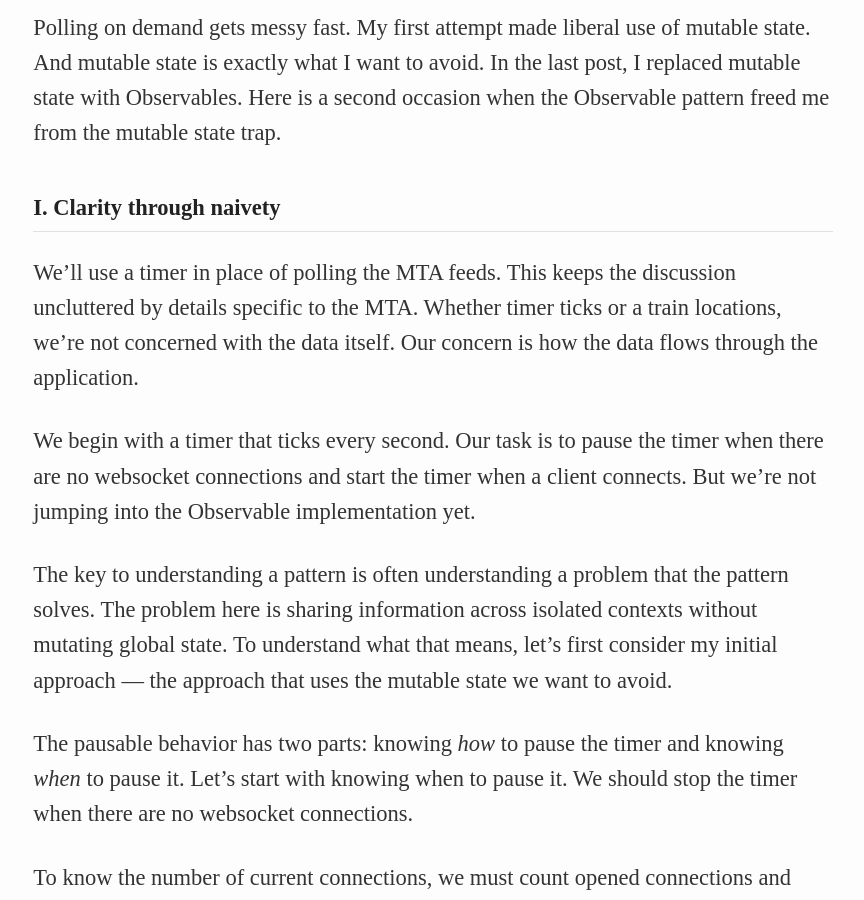
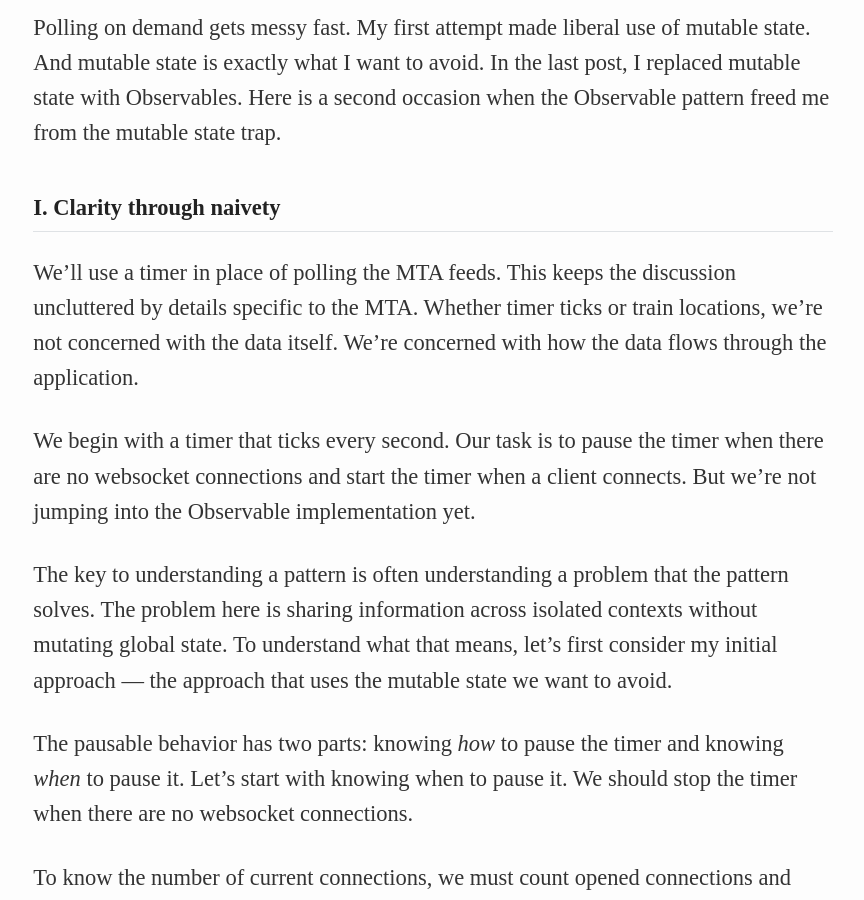
Before and after one commit to fromothers/www.maxhallinan.com, a Jekyll site: the page built from posts/_posts/2018-08-17-the-usefulness-of-abstracting-over-time.md, in a window 1280 px wide and 900 px high, scrolled down 493 px. Shown: the whole window, without its empty margins (207-1071 px from the left). Built offline with Jekyll 4.4.1, drawn with Linux system fonts in a browser that asks for light colours; some web fonts are replaced.

Commit message:
Fix typos

```diff
--- a/posts/_posts/2018-08-17-the-usefulness-of-abstracting-over-time.md
+++ b/posts/_posts/2018-08-17-the-usefulness-of-abstracting-over-time.md
@@ -28,9 +28,9 @@ state trap.
 
 We'll use a timer in place of polling the MTA feeds.
 This keeps the discussion uncluttered by details specific to the MTA.
-Whether timer ticks or a train locations, we're not concerned with the data
+Whether timer ticks or train locations, we're not concerned with the data
 itself.
-Our concern is how the data flows through the application.
+We're concerned with how the data flows through the application.
 
 We begin with a timer that ticks every second.
 Our task is to pause the timer when there are no websocket connections and start
```
